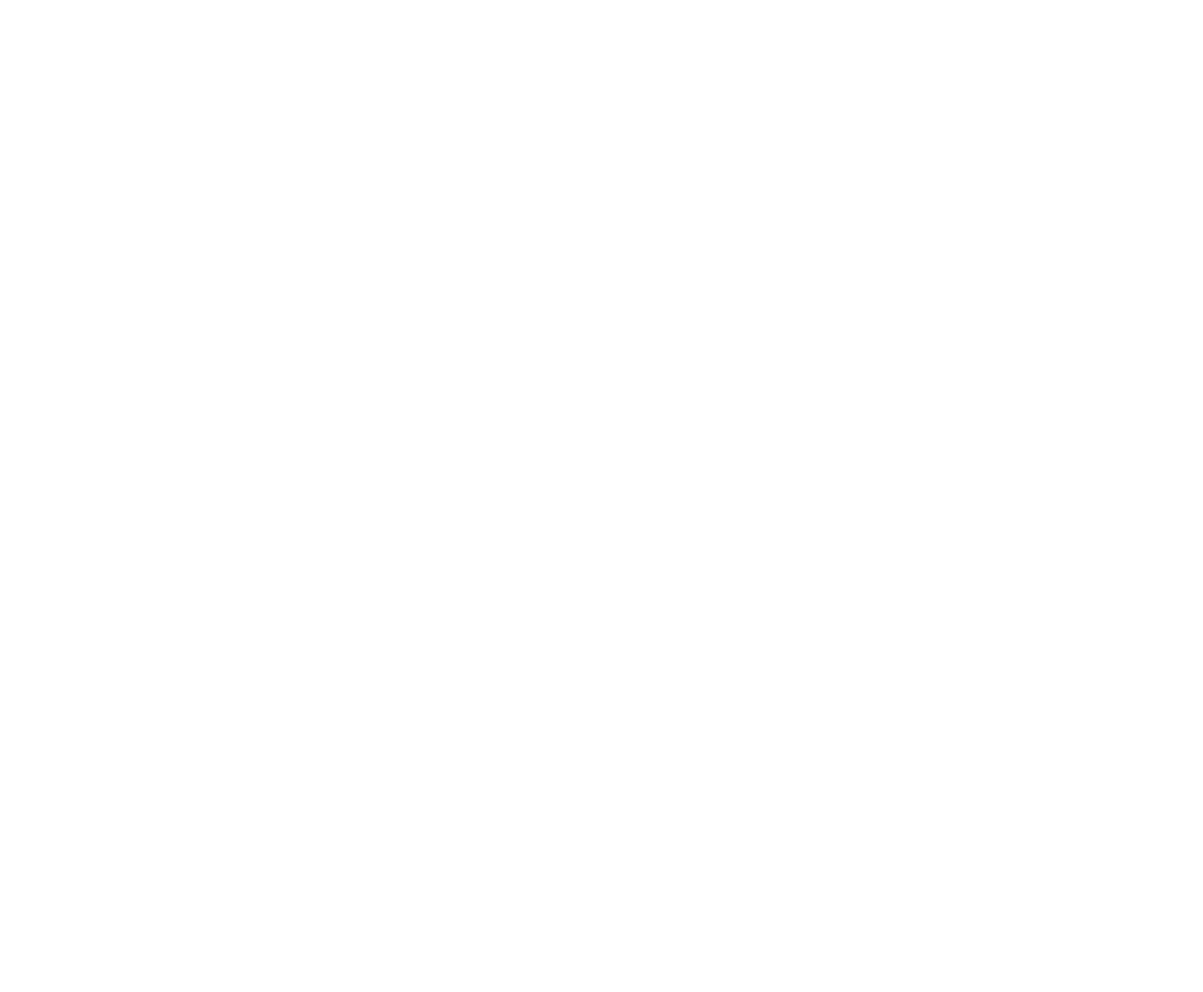
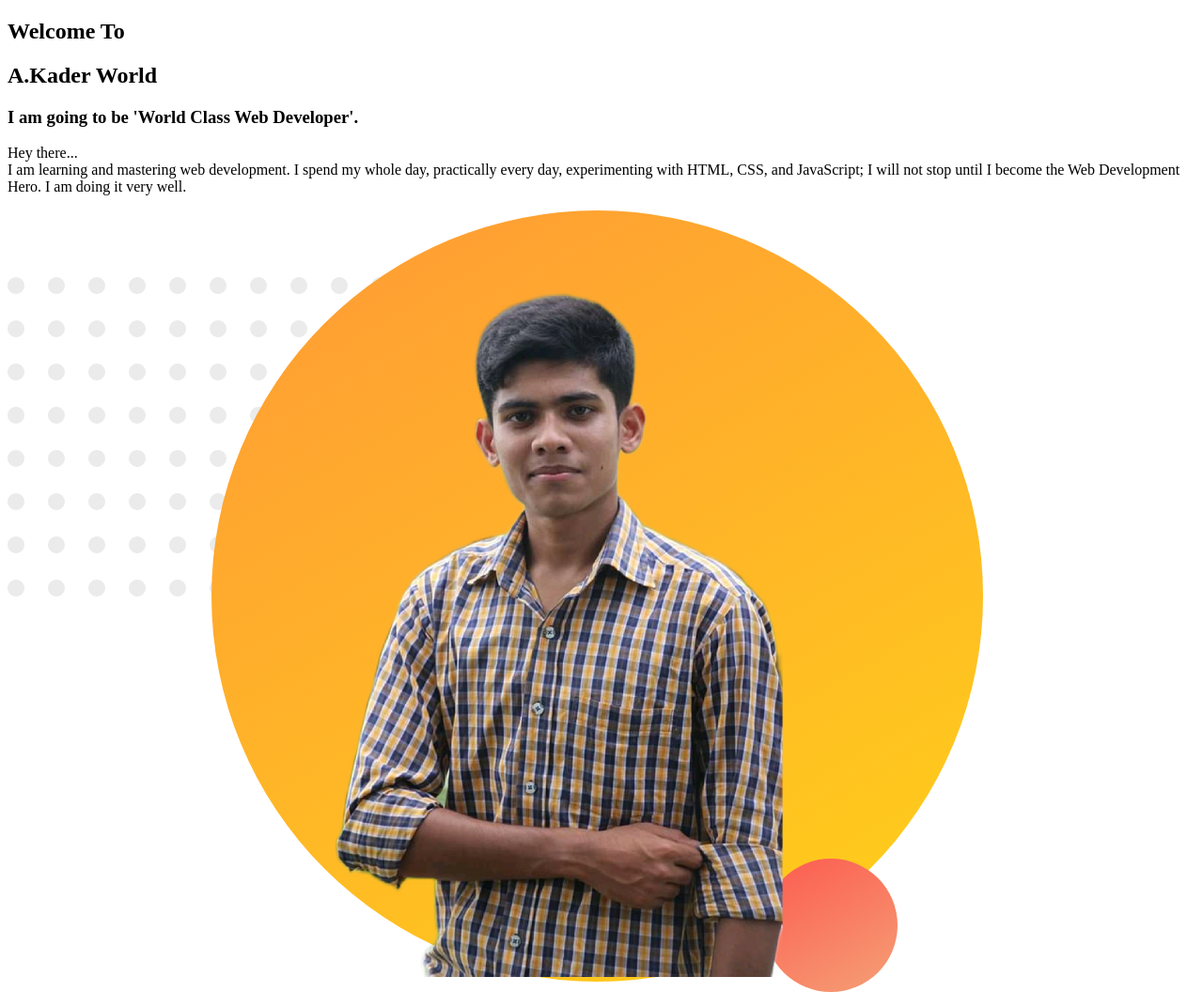
Before and after one commit to abdulkaderak/web-portfolio, a plain HTML site: page index.html in a window 1280 px wide. Shown: the whole page at 94% size. Before the commit the page ends 800 px from the top, so only its background shows below. Drawn offline with Linux system fonts and the light colour scheme.

Commit message:
ready to push

```diff
--- a/index.html
+++ b/index.html
@@ -4,9 +4,21 @@
     <meta charset="UTF-8">
     <meta http-equiv="X-UA-Compatible" content="IE=edge">
     <meta name="viewport" content="width=device-width, initial-scale=1.0">
-    <title>A.Kader</title>
+    <title>A.kader</title>
 </head>
 <body>
-    <h1></h1>
+    <section>
+        <div class="half-width">
+            <h1>Welcome To</h1>
+            <h1><span class="highlight">A.Kader</span> World</h1>
+            <h3>I am going to be 'World Class Web Developer'.</h3>
+            <p>
+            Hey there... <br>I am learning and mastering web development. I spend my whole day, practically every day, experimenting with HTML, CSS, and JavaScript; I will not stop until I become the Web Development Hero. I am doing it very well.
+            </p>
+        </div>
+        <div class="half-width">
+            <img src="images/kader.png" alt="">
+        </div>
+    </section>
 </body>
 </html>
--- a/style.css
+++ b/style.css
@@ -0,0 +1,3 @@
+.top-banner{
+    background-image: url("images/top-banner.png");
+}
```
Also changed, not shown: images/jhankar.png (deleted), images/jhankar2.png (deleted), images/kader.png (added).
